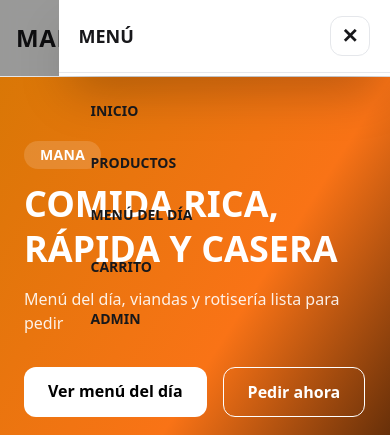
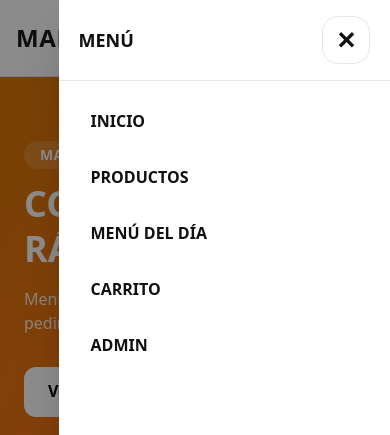
Before and after one commit to serviciosMyM-debug/Roticeria-man-, a Next.js app: page / in a window 390 px wide. Both pictures are taken after a click on the button "Abrir menú". Shown: the top 435 px of the page. Built offline with nearby package versions, Linux system fonts and the light colour scheme; no server answers; the database is empty.

Commit message:
Corregir overlay del menu mobile por encima de todo

```diff
--- a/components/mobile-public-nav.tsx
+++ b/components/mobile-public-nav.tsx
@@ -2,10 +2,16 @@
 
 import Link from "next/link";
 import { useEffect, useState } from "react";
+import { createPortal } from "react-dom";
 import CartIndicator from "@/components/cart-indicator";
 
 export default function MobilePublicNav() {
   const [open, setOpen] = useState(false);
+  const [mounted, setMounted] = useState(false);
+
+  useEffect(() => {
+    setMounted(true);
+  }, []);
 
   useEffect(() => {
     function handleResize() {
@@ -49,37 +55,11 @@ export default function MobilePublicNav() {
     setOpen(false);
   }
 
-  return (
-    <div className="md:hidden">
-      <div className="flex items-center gap-3">
-        <CartIndicator />
-
-        <button
-          type="button"
-          onClick={toggleMenu}
-          aria-label={open ? "Cerrar menú" : "Abrir menú"}
-          className="relative inline-flex h-11 w-11 items-center justify-center rounded-xl border border-zinc-200 bg-white text-2xl font-bold text-zinc-900 shadow-sm transition"
-        >
-          <span
-            className={`absolute transition-all duration-200 ${
-              open ? "scale-0 opacity-0 rotate-90" : "scale-100 opacity-100 rotate-0"
-            }`}
-          >
-            ☰
-          </span>
-
-          <span
-            className={`absolute transition-all duration-200 ${
-              open ? "scale-100 opacity-100 rotate-0" : "scale-0 opacity-0 -rotate-90"
-            }`}
-          >
-            ✕
-          </span>
-        </button>
-      </div>
-
+  const overlay =
+    mounted && typeof document !== "undefined"
+      ? createPortal(
           <div
-        className={`fixed inset-0 z-[60] transition ${
+            className={`fixed inset-0 z-[9999] md:hidden transition ${
               open ? "pointer-events-auto" : "pointer-events-none"
             }`}
           >
@@ -87,7 +67,7 @@ export default function MobilePublicNav() {
               type="button"
               aria-label="Cerrar menú"
               onClick={closeMenu}
-          className={`absolute inset-0 bg-black/40 transition-opacity ${
+              className={`absolute inset-0 bg-black/45 transition-opacity duration-300 ${
                 open ? "opacity-100" : "opacity-0"
               }`}
             />
@@ -104,13 +84,13 @@ export default function MobilePublicNav() {
                   type="button"
                   onClick={closeMenu}
                   aria-label="Cerrar menú"
-              className="inline-flex h-10 w-10 items-center justify-center rounded-xl border text-xl font-bold"
+                  className="inline-flex h-12 w-12 items-center justify-center rounded-2xl border text-2xl font-bold"
                 >
                   ✕
                 </button>
               </div>
 
-          <div className="flex flex-col gap-2 px-4 py-4 text-sm font-bold uppercase">
+              <div className="flex flex-col gap-2 px-4 py-4 text-base font-bold uppercase">
                 <Link
                   href="/"
                   onClick={closeMenu}
@@ -152,7 +132,41 @@ export default function MobilePublicNav() {
                 </Link>
               </div>
             </aside>
+          </div>,
+          document.body
+        )
+      : null;
+
+  return (
+    <div className="md:hidden">
+      <div className="flex items-center gap-3">
+        <CartIndicator />
+
+        <button
+          type="button"
+          onClick={toggleMenu}
+          aria-label={open ? "Cerrar menú" : "Abrir menú"}
+          className="relative inline-flex h-11 w-11 items-center justify-center rounded-xl border border-zinc-200 bg-white text-2xl font-bold text-zinc-900 shadow-sm transition"
+        >
+          <span
+            className={`absolute transition-all duration-200 ${
+              open ? "scale-0 opacity-0 rotate-90" : "scale-100 opacity-100 rotate-0"
+            }`}
+          >
+            ☰
+          </span>
+
+          <span
+            className={`absolute transition-all duration-200 ${
+              open ? "scale-100 opacity-100 rotate-0" : "scale-0 opacity-0 -rotate-90"
+            }`}
+          >
+            ✕
+          </span>
+        </button>
       </div>
+
+      {overlay}
     </div>
   );
 }
```
Lines whose indentation alone changed are shown as unchanged.
